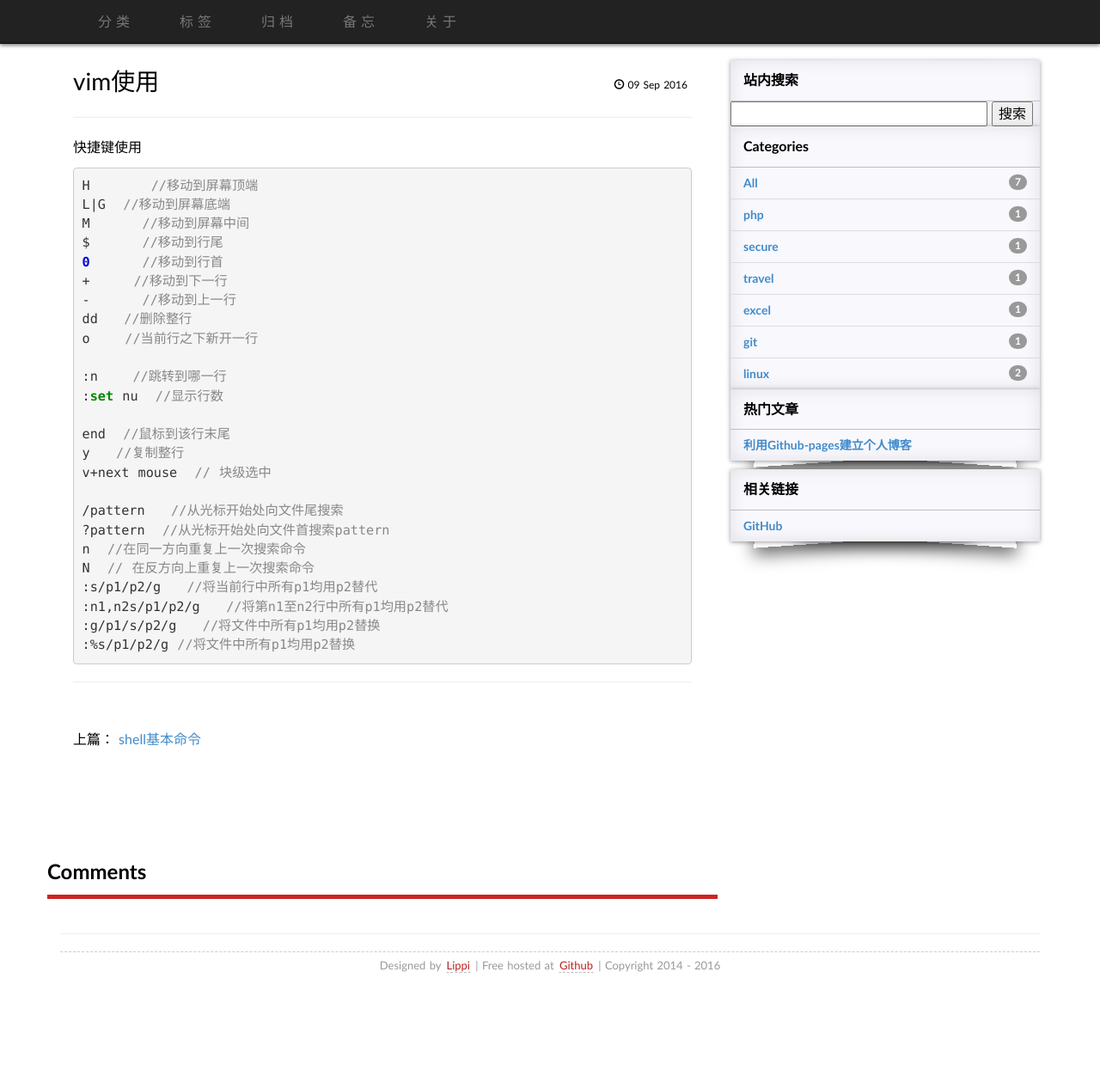
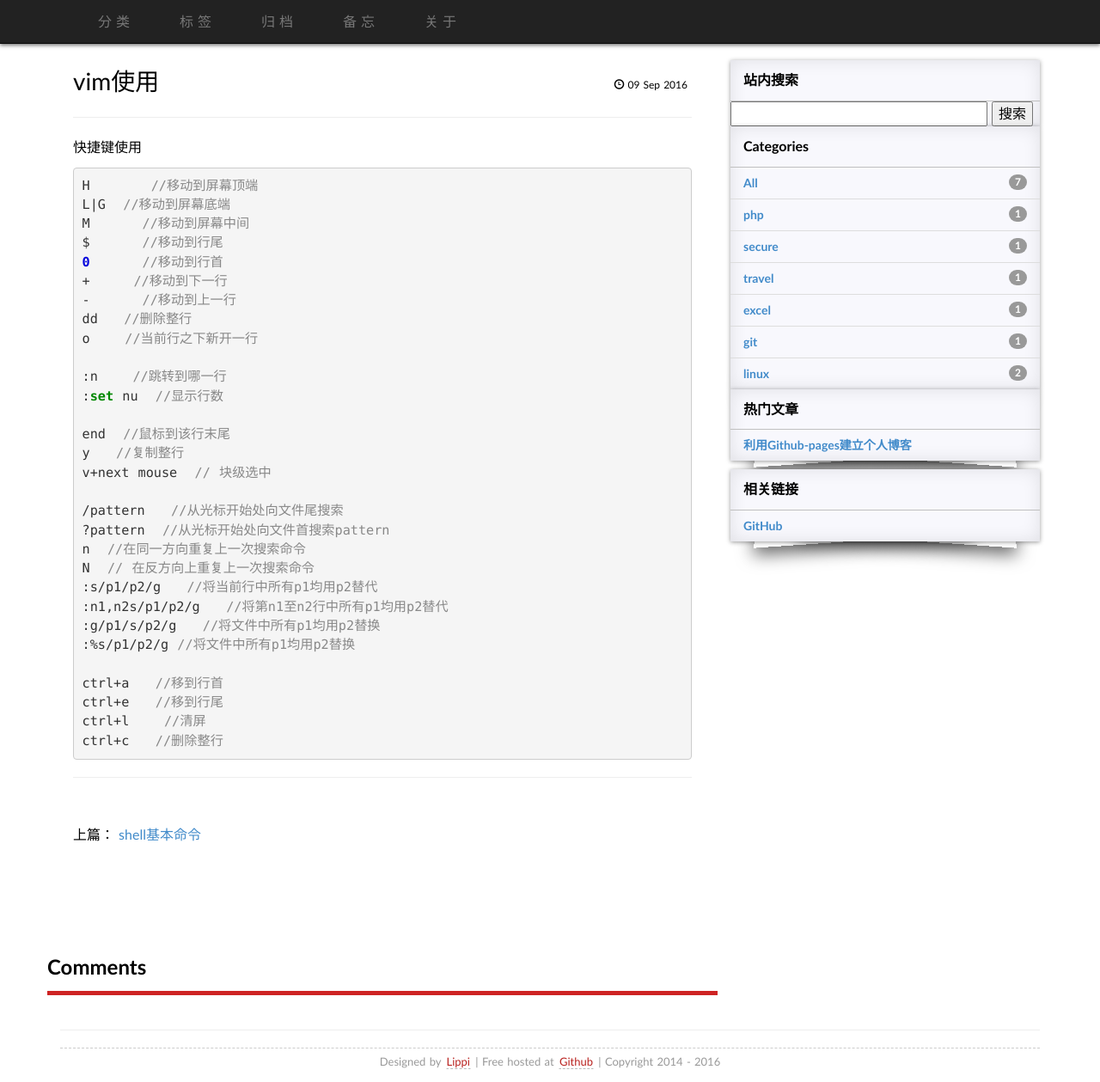
Before and after one commit to wulimin/blog, a Jekyll site: the page built from _posts/2016-09-09-linux-vim.md, in a window 1280 px wide and 1259 px high. Shown: the whole window at 86% size. Built offline with Jekyll 4.4.1, drawn with Linux system fonts in a browser that asks for light colours; nearby versions of some CDN libraries; some web fonts are replaced; library files that are not in the unit come from our copies; comment, search, counter and statistics services are not loaded.

Commit message:
Update 2016-09-09-linux-vim.md

````diff
--- a/_posts/2016-09-09-linux-vim.md
+++ b/_posts/2016-09-09-linux-vim.md
@@ -33,4 +33,9 @@ N  // 在反方向上重复上一次搜索命令
 :n1,n2s/p1/p2/g   //将第n1至n2行中所有p1均用p2替代
 :g/p1/s/p2/g   //将文件中所有p1均用p2替换
 :%s/p1/p2/g //将文件中所有p1均用p2替换
+
+ctrl+a   //移到行首
+ctrl+e   //移到行尾
+ctrl+l    //清屏
+ctrl+c   //删除整行
 ```
````
